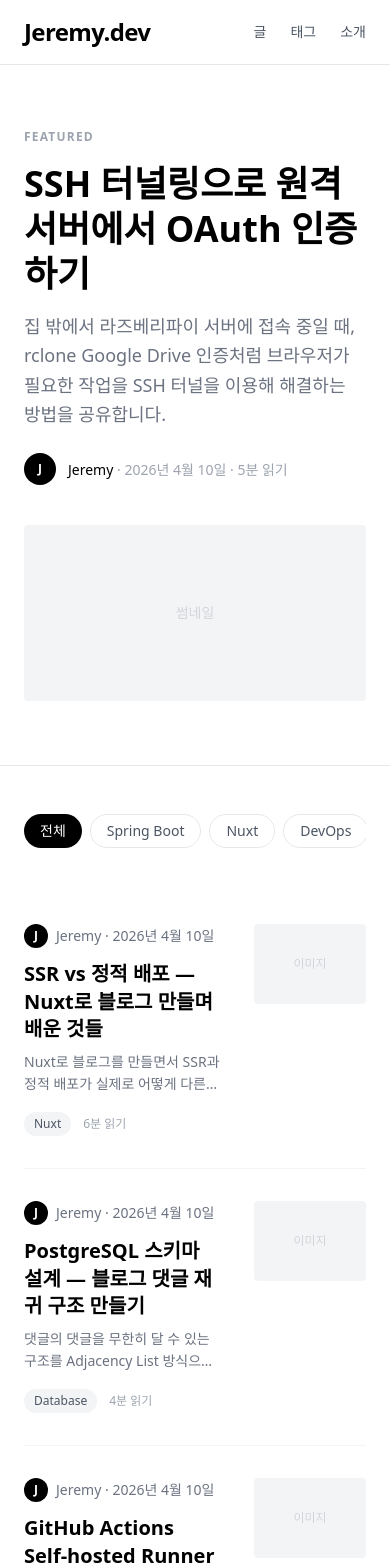
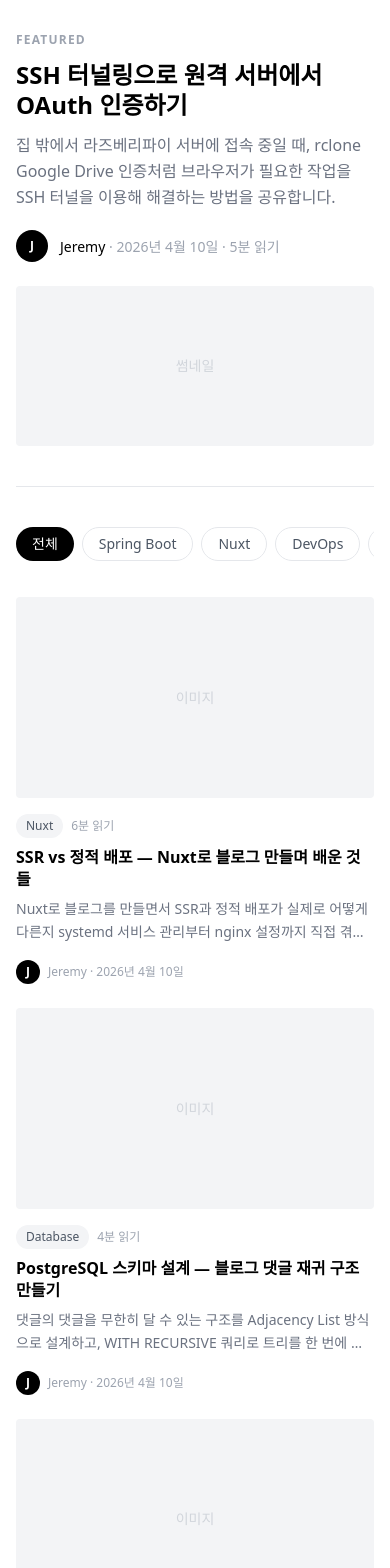
Before and after one commit to poohc300/blog, a Nuxt app in the folder frontend/: page / in a window 390 px wide. Shown: the top 1568 px of the page. Built offline with nearby package versions, Linux system fonts and the light colour scheme.

Commit message:
feat: responsive layout with breakpoints

```diff
--- /dev/null
+++ b/frontend/layouts/default.vue
@@ -0,0 +1,29 @@
+<template>
+  <div class="min-h-screen bg-white font-sans flex flex-col">
+
+    <!-- Header -->
+    <header class="border-b border-gray-200 sticky top-0 bg-white z-10">
+      <div class="w-full max-w-screen-xl mx-auto px-4 sm:px-6 lg:px-10 xl:px-16 py-4 flex items-center justify-between">
+        <span class="text-xl sm:text-2xl font-bold tracking-tight text-black">Jeremy.dev</span>
+        <nav class="flex items-center gap-4 sm:gap-6 text-sm text-gray-600">
+          <a href="#" class="hover:text-black transition-colors">글</a>
+          <a href="#" class="hover:text-black transition-colors hidden sm:block">태그</a>
+          <a href="#" class="hover:text-black transition-colors hidden sm:block">소개</a>
+        </nav>
+      </div>
+    </header>
+
+    <!-- Page Content -->
+    <main class="flex-1">
+      <slot />
+    </main>
+
+    <!-- Footer -->
+    <footer class="border-t border-gray-100 py-8">
+      <div class="w-full max-w-screen-xl mx-auto px-4 sm:px-6 lg:px-10 xl:px-16">
+        <span class="text-sm text-gray-400">© 2026 Jeremy.dev</span>
+      </div>
+    </footer>
+
+  </div>
+</template>
--- a/frontend/pages/index.vue
+++ b/frontend/pages/index.vue
@@ -1,28 +1,15 @@
 <template>
-  <div class="min-h-screen bg-white font-sans">
-
-    <!-- Header -->
-    <header class="border-b border-gray-200 px-6 py-4">
-      <div class="max-w-5xl mx-auto flex items-center justify-between">
-        <span class="text-2xl font-bold tracking-tight text-black">Jeremy.dev</span>
-        <nav class="flex items-center gap-6 text-sm text-gray-600">
-          <a href="#" class="hover:text-black transition-colors">글</a>
-          <a href="#" class="hover:text-black transition-colors">태그</a>
-          <a href="#" class="hover:text-black transition-colors">소개</a>
-        </nav>
-      </div>
-    </header>
+  <div class="w-full max-w-screen-xl mx-auto px-4 sm:px-6 lg:px-10 xl:px-16 py-8 sm:py-12">
 
     <!-- Featured Post -->
-    <section class="border-b border-gray-200">
-      <div class="max-w-5xl mx-auto px-6 py-16">
-        <div class="flex flex-col md:flex-row gap-10 items-start">
+    <section class="border-b border-gray-200 pb-10 sm:pb-14 mb-10 sm:mb-14">
+      <div class="flex flex-col sm:flex-row gap-6 sm:gap-10 items-start">
         <div class="flex-1">
-            <span class="text-xs font-semibold uppercase tracking-widest text-gray-400 mb-4 block">Featured</span>
-            <h1 class="text-4xl font-bold text-black leading-tight mb-4">
+          <span class="text-xs font-semibold uppercase tracking-widest text-gray-400 mb-3 block">Featured</span>
+          <h1 class="text-2xl sm:text-3xl xl:text-4xl font-bold text-black leading-tight mb-3 sm:mb-4">
             SSH 터널링으로 원격 서버에서 OAuth 인증하기
           </h1>
-            <p class="text-gray-500 text-lg leading-relaxed mb-6">
+          <p class="text-gray-500 text-base sm:text-lg leading-relaxed mb-5 sm:mb-6">
             집 밖에서 라즈베리파이 서버에 접속 중일 때, rclone Google Drive 인증처럼 브라우저가 필요한 작업을 SSH 터널을 이용해 해결하는 방법을 공유합니다.
           </p>
           <div class="flex items-center gap-3">
@@ -33,63 +20,57 @@
             </div>
           </div>
         </div>
-          <div class="w-full md:w-64 h-44 bg-gray-100 rounded flex items-center justify-center shrink-0">
+        <div class="w-full sm:w-52 lg:w-64 xl:w-72 h-40 sm:h-44 bg-gray-100 rounded flex items-center justify-center shrink-0">
           <span class="text-gray-300 text-sm">썸네일</span>
-          </div>
         </div>
       </div>
     </section>
 
-    <!-- Post List -->
-    <main class="max-w-5xl mx-auto px-6 py-12">
-
     <!-- Tag Filter -->
-      <div class="flex gap-2 mb-10 overflow-x-auto pb-1">
+    <div class="flex gap-2 mb-8 sm:mb-10 overflow-x-auto pb-1 scrollbar-hide">
       <button class="px-4 py-1.5 rounded-full bg-black text-white text-sm whitespace-nowrap">전체</button>
-        <button class="px-4 py-1.5 rounded-full border border-gray-200 text-gray-600 text-sm whitespace-nowrap hover:border-black hover:text-black transition-colors">Spring Boot</button>
-        <button class="px-4 py-1.5 rounded-full border border-gray-200 text-gray-600 text-sm whitespace-nowrap hover:border-black hover:text-black transition-colors">Nuxt</button>
-        <button class="px-4 py-1.5 rounded-full border border-gray-200 text-gray-600 text-sm whitespace-nowrap hover:border-black hover:text-black transition-colors">DevOps</button>
-        <button class="px-4 py-1.5 rounded-full border border-gray-200 text-gray-600 text-sm whitespace-nowrap hover:border-black hover:text-black transition-colors">Database</button>
+      <button
+        v-for="tag in tags" :key="tag"
+        class="px-4 py-1.5 rounded-full border border-gray-200 text-gray-600 text-sm whitespace-nowrap hover:border-black hover:text-black transition-colors"
+      >
+        {{ tag }}
+      </button>
     </div>
 
-      <!-- Posts -->
-      <div class="divide-y divide-gray-100">
-        <article v-for="post in posts" :key="post.id" class="py-8 flex gap-8 items-start group cursor-pointer">
-          <div class="flex-1">
-            <div class="flex items-center gap-2 mb-3">
-              <div class="w-6 h-6 rounded-full bg-black flex items-center justify-center text-white text-xs font-bold">J</div>
-              <span class="text-sm text-gray-500">Jeremy · {{ post.date }}</span>
+    <!-- Post Grid -->
+    <div class="grid grid-cols-1 sm:grid-cols-2 lg:grid-cols-3 gap-6 sm:gap-8">
+      <article
+        v-for="post in posts" :key="post.id"
+        class="group cursor-pointer flex flex-col"
+      >
+        <div class="w-full aspect-video bg-gray-100 rounded mb-4 flex items-center justify-center">
+          <span class="text-gray-300 text-sm">이미지</span>
         </div>
-            <h2 class="text-xl font-bold text-black mb-2 group-hover:underline leading-snug">
-              {{ post.title }}
-            </h2>
-            <p class="text-gray-500 text-sm leading-relaxed mb-4 line-clamp-2">
-              {{ post.summary }}
-            </p>
-            <div class="flex items-center gap-3">
+        <div class="flex-1 flex flex-col">
+          <div class="flex items-center gap-2 mb-2">
             <span class="text-xs px-2.5 py-1 bg-gray-100 text-gray-600 rounded-full">{{ post.tag }}</span>
             <span class="text-xs text-gray-400">{{ post.readTime }}분 읽기</span>
           </div>
+          <h2 class="text-base sm:text-lg font-bold text-black mb-2 group-hover:underline leading-snug">
+            {{ post.title }}
+          </h2>
+          <p class="text-gray-500 text-sm leading-relaxed mb-4 line-clamp-2 flex-1">
+            {{ post.summary }}
+          </p>
+          <div class="flex items-center gap-2">
+            <div class="w-6 h-6 rounded-full bg-black flex items-center justify-center text-white text-xs font-bold">J</div>
+            <span class="text-xs text-gray-400">Jeremy · {{ post.date }}</span>
           </div>
-          <div class="w-28 h-20 bg-gray-100 rounded shrink-0 flex items-center justify-center">
-            <span class="text-gray-300 text-xs">이미지</span>
         </div>
       </article>
     </div>
-
-    </main>
-
-    <!-- Footer -->
-    <footer class="border-t border-gray-100 py-10">
-      <div class="max-w-5xl mx-auto px-6 flex flex-col md:flex-row items-center justify-between gap-4">
-        <span class="text-sm text-gray-400">© 2026 Jeremy.dev</span>
-      </div>
-    </footer>
 
   </div>
 </template>
 
 <script setup lang="ts">
+const tags = ['Spring Boot', 'Nuxt', 'DevOps', 'Database']
+
 const posts = [
   {
     id: 1,
@@ -115,5 +96,29 @@ const posts = [
     tag: 'DevOps',
     readTime: 7,
   },
+  {
+    id: 4,
+    title: 'Google Drive 백업 자동화 — rclone + cron 설정',
+    summary: '라즈베리파이 서버의 DB와 업로드 파일을 rclone으로 Google Drive에 매일 자동 백업하는 방법을 정리했습니다.',
+    date: '2026년 4월 10일',
+    tag: 'DevOps',
+    readTime: 5,
+  },
+  {
+    id: 5,
+    title: 'MyBatis vs JPA — 블로그 프로젝트에서 선택한 이유',
+    summary: '화면 중심 설계에서 MyBatis가 유리한 이유와 WITH RECURSIVE 같은 복잡한 쿼리를 직접 작성할 때 얻는 장점을 정리했습니다.',
+    date: '2026년 4월 10일',
+    tag: 'Spring Boot',
+    readTime: 4,
+  },
+  {
+    id: 6,
+    title: 'Tiptap 에디터 Nuxt 3에서 설정하기',
+    summary: 'Nuxt 3 SSR 환경에서 Tiptap 위지윅 에디터를 ClientOnly로 감싸서 hydration 에러 없이 동작하게 만드는 설정을 공유합니다.',
+    date: '2026년 4월 10일',
+    tag: 'Nuxt',
+    readTime: 3,
+  },
 ]
 </script>
```
Lines whose indentation alone changed are shown as unchanged.
